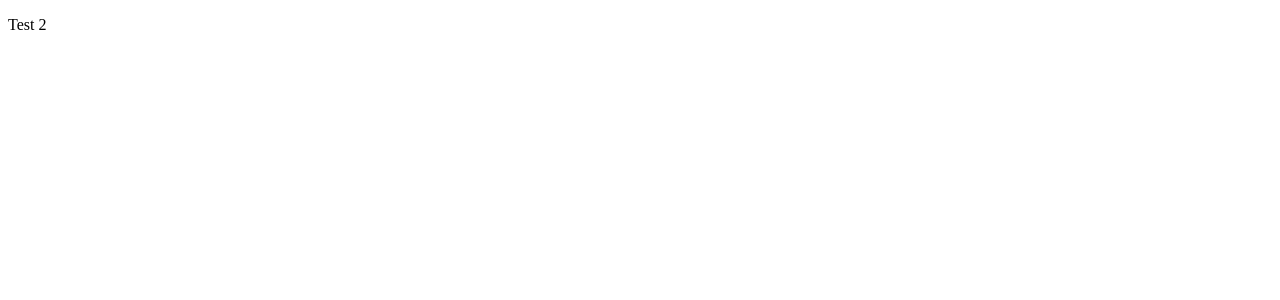
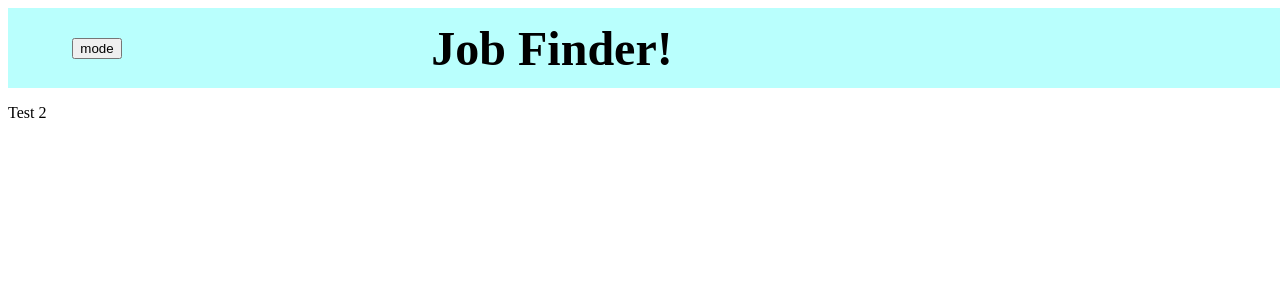
Before and after one commit to Mod4JobFinder/FrontEnd, a React (Create React App) app: page /JobsView in a window 1280 px wide. Shown: the top 300 px of the page. Built offline with nearby package versions, Linux system fonts and the light colour scheme.

Commit message:
update to yml file for Travis bug fix

```diff
--- a/src/components/JobsView/JobsView.js
+++ b/src/components/JobsView/JobsView.js
@@ -1,11 +1,13 @@
 import React, { useContext } from 'react';
 import './JobsView.css';
 import {ThemeContext} from '../../Context/ThemeContext';
+import Header from '../Header/Header.js'
 
 function JobsView() {
   const { color } = useContext(ThemeContext)
   return (
     <section className='jobViewLayout' data-cy='jobViewLayout'>
+      <Header />
       <p>Test 2</p>
     </section>
   );
--- a/src/components/Landing/Landing.js
+++ b/src/components/Landing/Landing.js
@@ -3,7 +3,6 @@ import './Landing.css';
 import Header from '../Header/Header.js';
 import LoginForm from '../LoginForm/LoginForm.js';
 import {ThemeContext} from '../../Context/ThemeContext';
-
 
 function Landing() {
   const { color, handleModeChange } = useContext(ThemeContext)
```
Also changed, not shown: .travis.yml.
